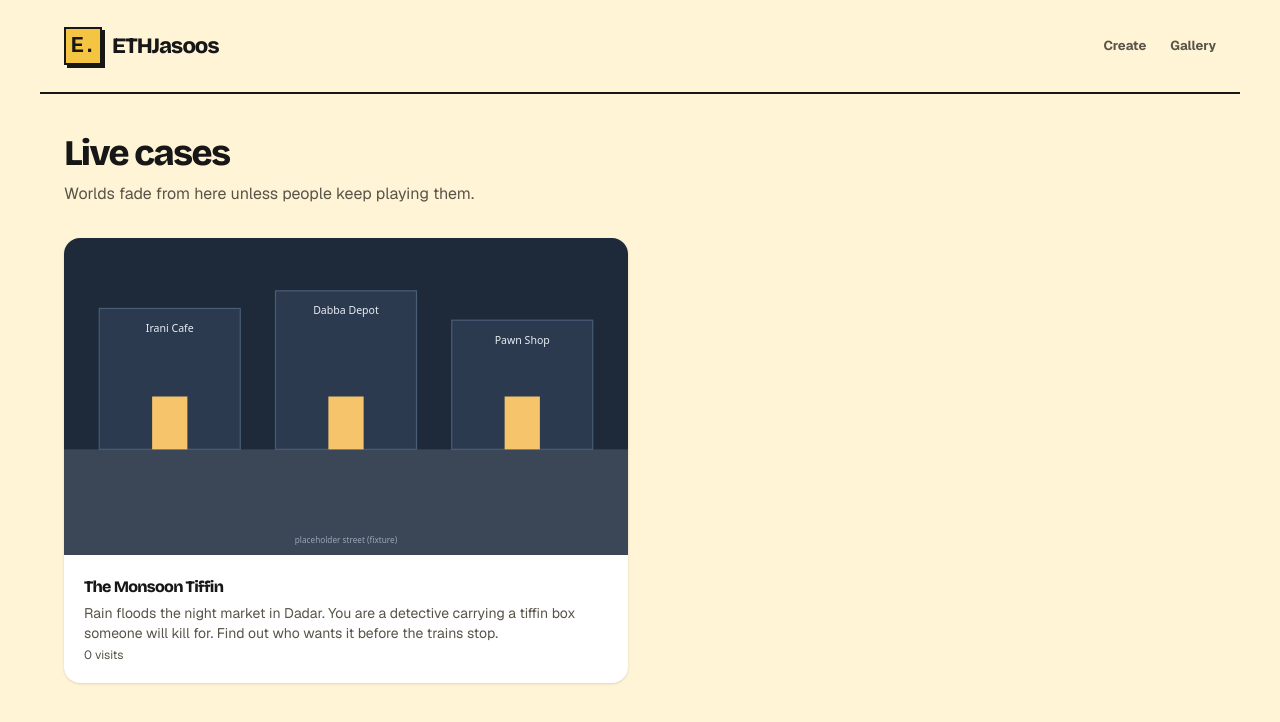
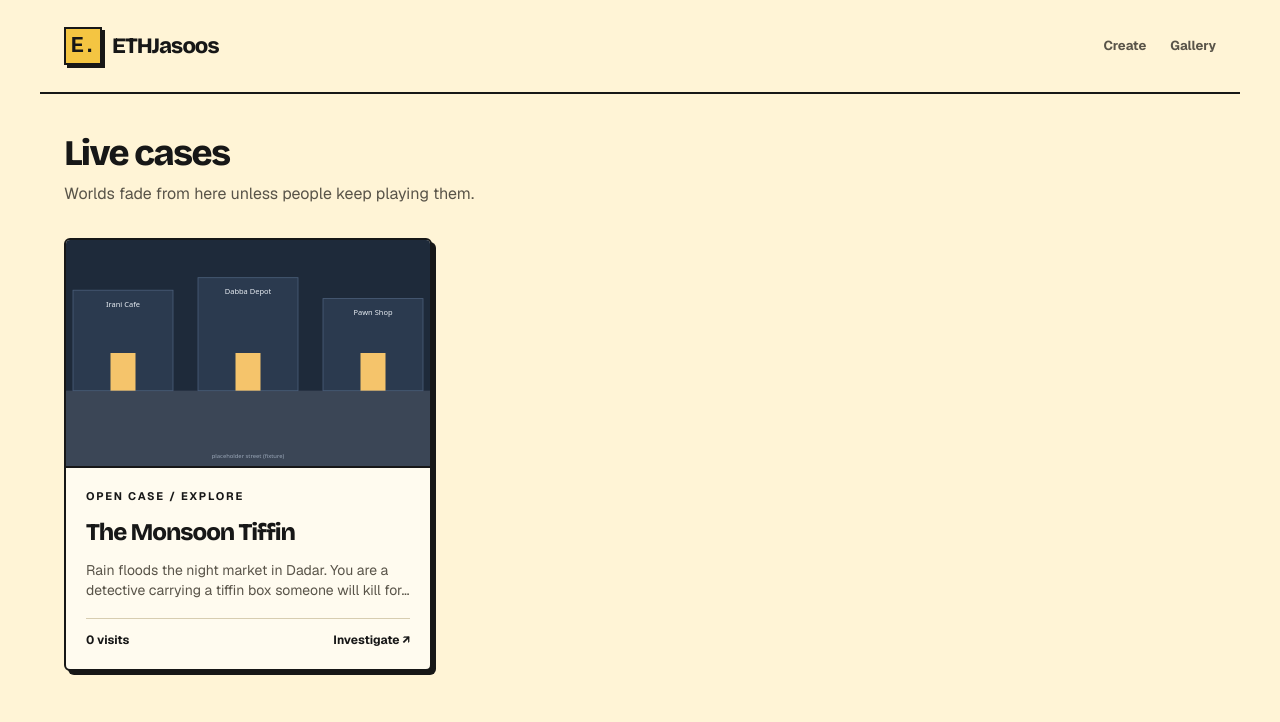
Before and after one commit to stealthwhizz/Jasoos, a Next.js app: page /gallery in a window 1280 px wide. Shown: the top 722 px of the page. Built offline with nearby package versions, Linux system fonts and the light colour scheme.

Commit message:
feat(gallery): style case cards and distinguish loading and failure states

```diff
--- a/components/Gallery.tsx
+++ b/components/Gallery.tsx
@@ -6,31 +6,52 @@ import type { WorldSummary } from "@/lib/types";
 
 /** Live worlds. TODO(C): read Arkiv straight from the browser; fall back to /api/gallery. */
 export function Gallery() {
+  const [error, setError] = useState(false);
   const [worlds, setWorlds] = useState<WorldSummary[] | null>(null);
 
   useEffect(() => {
     fetch("/api/gallery")
-      .then((r) => r.json())
+      .then((r) => {
+        if (!r.ok) throw new Error("Gallery unavailable");
+        return r.json();
+      })
       .then(setWorlds)
-      .catch(() => setWorlds([]));
+      .catch(() => setError(true));
   }, []);
 
-  if (!worlds) return <p className="text-neutral-400">Loading live cases…</p>;
+  if (error)
+    return (
+      <div role="alert" className="case-panel">
+        The case archive is unavailable.{" "}
+        <button className="case-button secondary" onClick={() => window.location.reload()}>
+          Retry gallery
+        </button>
+      </div>
+    );
+  if (!worlds)
+    return (
+      <div role="status" aria-label="Loading live cases" className="gallery-grid">
+        {[1, 2, 3].map((n) => (
+          <div key={n} className="case-panel skeleton" />
+        ))}
+      </div>
+    );
   if (worlds.length === 0) return <p className="text-neutral-400">No live cases yet.</p>;
 
   return (
-    <ul className="grid gap-6 sm:grid-cols-2">
+    <ul className="gallery-grid">
       {worlds.map((w) => (
         <li key={w.worldKey}>
-          <Link
-            href={`/world/${w.worldKey}`}
-            className="block overflow-hidden rounded-2xl bg-white shadow-sm transition-shadow hover:shadow-md"
-          >
+          <Link href={`/world/${w.worldKey}`} prefetch={false} className="world-card">
             <img src={w.thumbnailUrl} alt="" className="aspect-video w-full object-cover" />
-            <div className="space-y-1 p-5">
+            <div className="world-card-content">
+              <p className="eyebrow">OPEN CASE / EXPLORE</p>
               <h2 className="font-semibold">{w.title}</h2>
               <p className="line-clamp-2 text-sm text-neutral-500">{w.premise}</p>
-              <p className="text-xs text-neutral-400">{w.visits} visits</p>
+              <div className="world-card-footer">
+                <span>{w.visits} visits</span>
+                <span>Investigate ↗</span>
+              </div>
             </div>
           </Link>
         </li>
```
